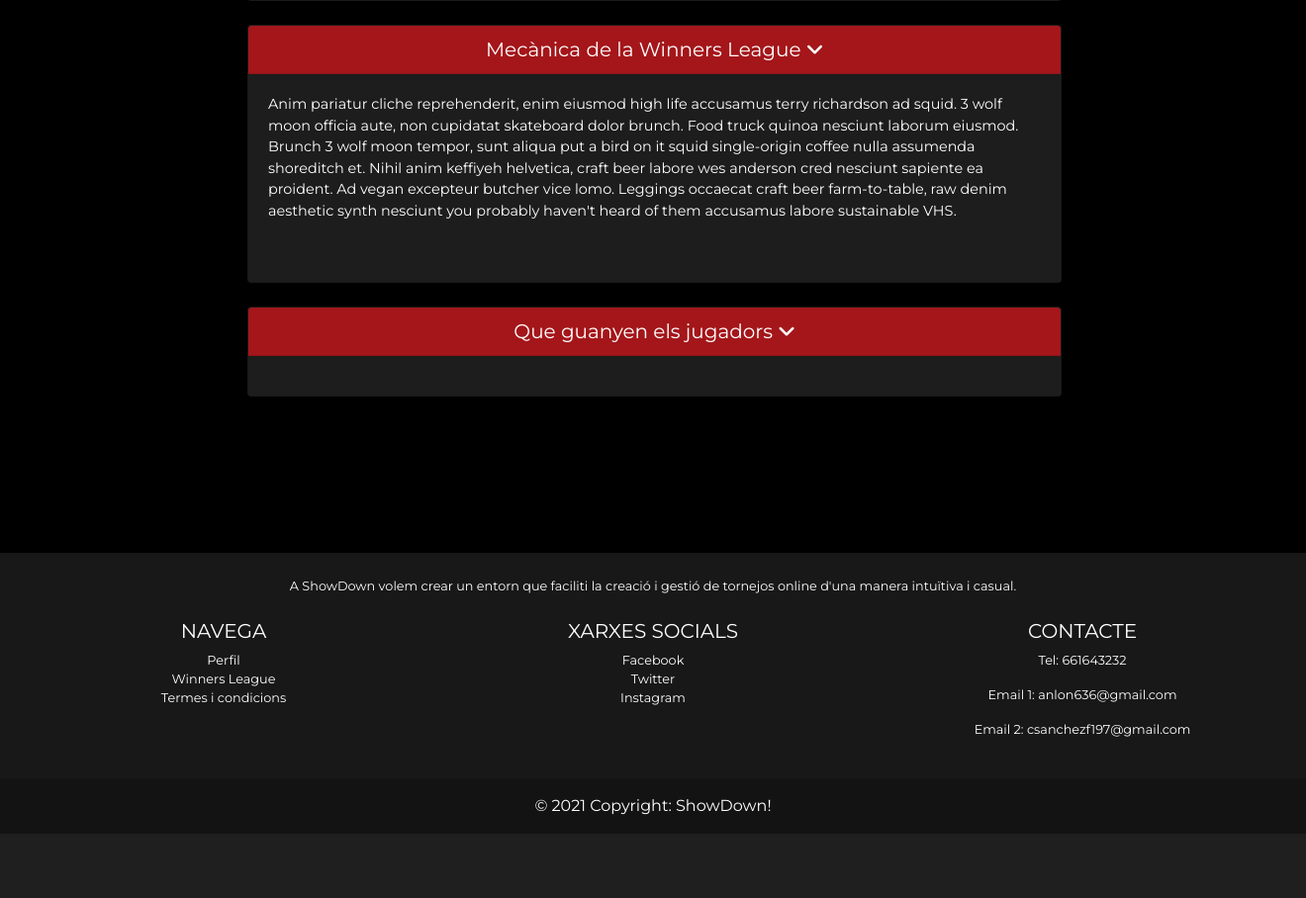
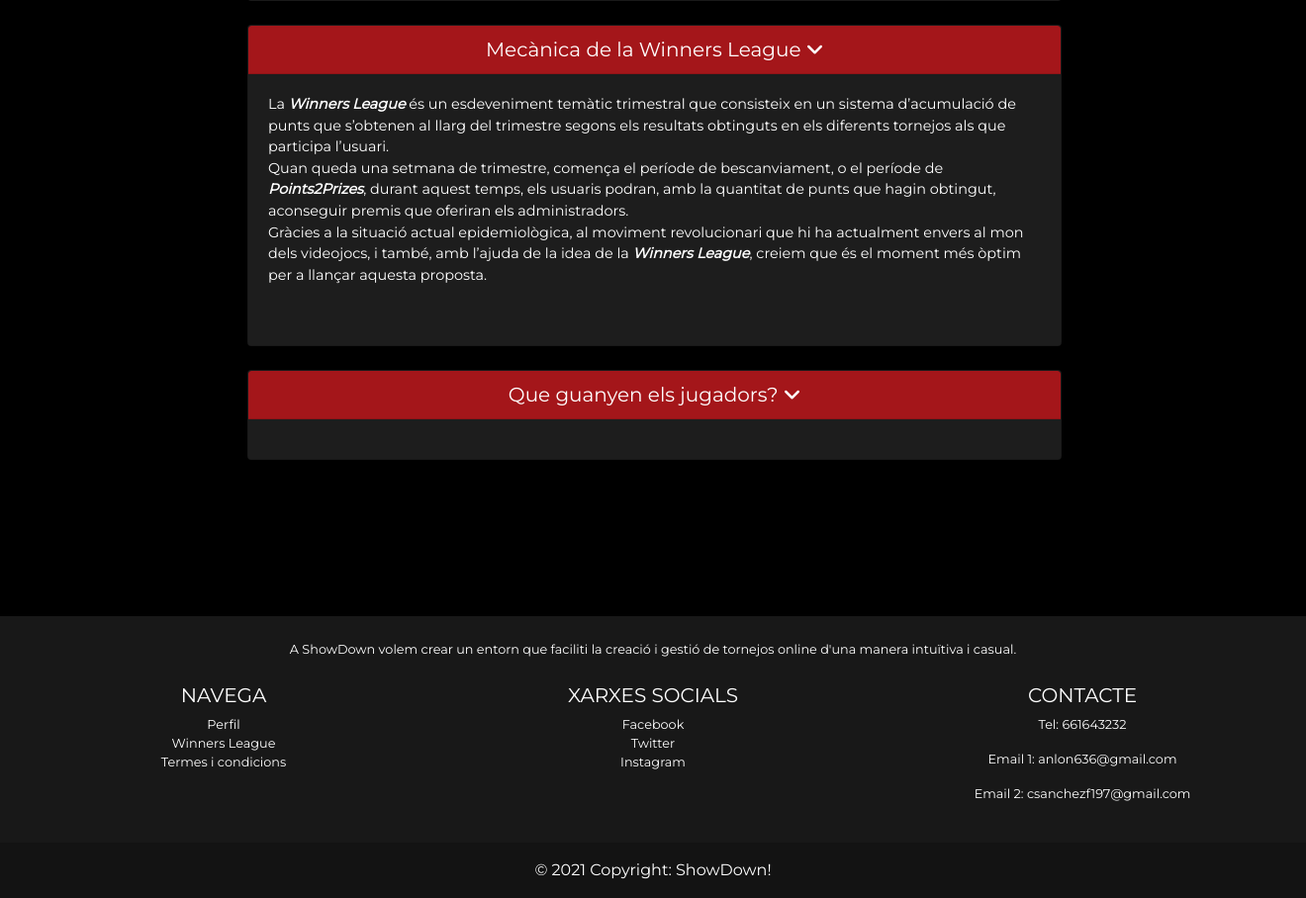
Before and after one commit to csanchez19/ShowDown, a CodeIgniter app: page /database/index.php/showdown/termes in a window 1320 px wide, after a click on "Mecànica de la Winners League". Shown: the part 433-1341 px from the top of the page at 99% size. Before the commit the page ends 1257 px from the top, so only its background shows below. Run offline with CodeIgniter, Linux system fonts and the light colour scheme; data that the repository does not hold is empty; some libraries are stand-ins or nearby versions; some web fonts are replaced.

Commit message:
comiteo pero no se el que

```diff
--- a/application/controllers/showdown.php
+++ b/application/controllers/showdown.php
@@ -109,6 +109,11 @@ class showdown extends CI_Controller {
                 $this->template->load('layout', 'tournaments');
         }
 
+        public function perfil()
+        {
+                $this->template->load('layout', 'perfil');
+        }
+
         //LOG OUT
         public function logout(){
                 $this->session->unset_userdata('username');
--- a/application/views/layout.php
+++ b/application/views/layout.php
@@ -45,7 +45,7 @@
 		if($this->session->userdata('username') != '')
 		{
 			echo '<div class="user">';
-			echo '<p>Benvingut, <b>'.$this->session->userdata('username').'</b> <img style="border-radius: 50%;" src="'.base_url().'content/img/user-img.png" width="2%"></p>';
+			echo '<p>Benvingut, <b>'.$this->session->userdata('username').'</b> <img class="fotoPerfil" src="'.base_url().'content/img/mario.jpg"></p>';
 			echo '<a class="btn btn-dark" href="'.base_url().'index.php/showdown/logout">Logout</a>';
 			echo '</div>';
 		}
--- a/application/views/termes.php
+++ b/application/views/termes.php
@@ -21,7 +21,7 @@
       <a data-toggle="collapse" data-parent="#accordionEx" href="#collapseOne1" aria-expanded="true"
         aria-controls="collapseOne1">
         <h5 class="mb-0">
-          En que consisteix ShowDown! <i class="fas fa-angle-down rotate-icon"></i>
+          En que consisteix ShowDown!&nbsp;<i class="fas fa-angle-down rotate-icon"></i>
         </h5>
       </a>
     </div>
@@ -30,7 +30,7 @@
     <div id="collapseOne1" class="collapse show" role="tabpanel" aria-labelledby="headingOne1"
       data-parent="#accordionEx">
       <div class="card-body text_card">
-      Així doncs, ShowDown!, consisteix en una pàgina web en la que un cop registrats, podem accedir a diferents tornejos de diferents videojocs en línia i de diferents modalitats. <br>
+      Així doncs, <span>ShowDown!</span>, consisteix en una pàgina web en la que un cop registrats, podem accedir a diferents tornejos de diferents videojocs en línia i de diferents modalitats. <br>
       El funcionament d’aquesta plataforma online es basa en la participació constant a tornejos de diferents videojocs per a poder aspirar a aconseguir premis que sempre decideix el creador del torneig.
       </div>
     </div>
@@ -46,7 +46,7 @@
       <a class="collapsed" data-toggle="collapse" data-parent="#accordionEx" href="#collapseTwo2"
         aria-expanded="false" aria-controls="collapseTwo2">
         <h5 class="mb-0">
-          Mecànica de la Winners League <i class="fas fa-angle-down rotate-icon"></i>
+          Mecànica de la Winners League&nbsp;<i class="fas fa-angle-down rotate-icon"></i>
         </h5>
       </a>
     </div>
@@ -55,13 +55,9 @@
     <div id="collapseTwo2" class="collapse" role="tabpanel" aria-labelledby="headingTwo2"
       data-parent="#accordionEx">
       <div class="card-body text_card">
-        Anim pariatur cliche reprehenderit, enim eiusmod high life accusamus terry richardson ad squid. 3
-        wolf moon officia aute, non cupidatat skateboard dolor brunch. Food truck quinoa nesciunt laborum
-        eiusmod. Brunch 3 wolf moon tempor, sunt aliqua put a bird on it squid single-origin coffee nulla
-        assumenda shoreditch et. Nihil anim keffiyeh helvetica, craft beer labore wes anderson cred
-        nesciunt sapiente ea proident. Ad vegan excepteur butcher vice lomo. Leggings occaecat craft beer
-        farm-to-table, raw denim aesthetic synth nesciunt you probably haven't heard of them accusamus
-        labore sustainable VHS.
+      La <span>Winners League</span> és un esdeveniment temàtic trimestral que consisteix en un sistema d’acumulació de punts que s’obtenen al llarg del trimestre segons els resultats obtinguts en els diferents tornejos als que participa l’usuari. <br>
+      Quan queda una setmana de trimestre, comença el període de bescanviament, o el període de <span>Points2Prizes</span>, durant aquest temps, els usuaris podran, amb la quantitat de punts que hagin obtingut, aconseguir premis que oferiran els administradors. <br>
+      Gràcies a la situació actual epidemiològica, al moviment revolucionari que hi ha actualment envers al mon dels videojocs, i també, amb l’ajuda de la idea de la <span>Winners League</span>, creiem que és el moment més òptim per a llançar aquesta proposta.
       </div>
     </div>
 
@@ -76,7 +72,7 @@
       <a class="collapsed" data-toggle="collapse" data-parent="#accordionEx" href="#collapseThree3"
         aria-expanded="false" aria-controls="collapseThree3">
         <h5 class="mb-0">
-         Que guanyen els jugadors  <i class="fas fa-angle-down rotate-icon"></i>
+         Que guanyen els jugadors?&nbsp;<i class="fas fa-angle-down rotate-icon"></i>
         </h5>
       </a>
     </div>
@@ -85,13 +81,10 @@
     <div id="collapseThree3" class="collapse" role="tabpanel" aria-labelledby="headingThree3"
       data-parent="#accordionEx">
       <div class="card-body text_card">
-        Anim pariatur cliche reprehenderit, enim eiusmod high life accusamus terry richardson ad squid. 3
-        wolf moon officia aute, non cupidatat skateboard dolor brunch. Food truck quinoa nesciunt laborum
-        eiusmod. Brunch 3 wolf moon tempor, sunt aliqua put a bird on it squid single-origin coffee nulla
-        assumenda shoreditch et. Nihil anim keffiyeh helvetica, craft beer labore wes anderson cred
-        nesciunt sapiente ea proident. Ad vegan excepteur butcher vice lomo. Leggings occaecat craft beer
-        farm-to-table, raw denim aesthetic synth nesciunt you probably haven't heard of them accusamus
-        labore sustainable VHS.
+        Els premis que poden obtenir els jugadors són els disponibles a la <span>Winners League</span>, aquests
+        premis s'aconsegueixen si el jugador es troba entre les posicions més altes del <span>Rànking</span>.
+        Les recompenses poden anar des de recompenses monetàries fins a productes electrònics com ratolins, teclats o catifes.
+        Els premis disponibles varien cada trimestre, és a dir, cada <span>Season</span> de la <span>Winners League</span>.
       </div>
     </div>
 
--- a/css/home.css
+++ b/css/home.css
@@ -555,6 +555,21 @@ background: #555;
       top: -110px;
   }
 
+
+
+  .marco2{
+    border: 5px solid #BA181B;
+    -webkit-box-shadow: 22px 22px 0px -2px rgba(131,17,19,1);
+    -moz-box-shadow: 22px 22px 0px -2px rgba(131,17,19,1);
+    box-shadow: 22px 22px 0px -2px rgba(131,17,19,1);
+    -webkit-box-shadow: 14px 14px 0px -2px rgb(206, 50, 53);
+    -moz-box-shadow: 14px 14px 0px -2px rgb(206, 50, 53);
+    box-shadow: 14px 14px 0px -2px rgb(206, 50, 53);
+    background-color: black;
+    padding: 40px;
+    margin-top: -10%;
+}
+
   .dadesCobrament
   {
     color: rgb(206, 50, 53);
@@ -581,3 +596,15 @@ background: #555;
   {
     font-size: 0.9em;
   }
+
+    .text_card span
+    {
+      font-weight: 600;
+      font-style: italic;
+    }
+
+  .fotoPerfil
+  {
+    border-radius: 50%;
+    width: 7%;
+  }
```
Also changed, not shown: application/views/login.php (+8 -10 lines), content/img/mario.jpg (added).
